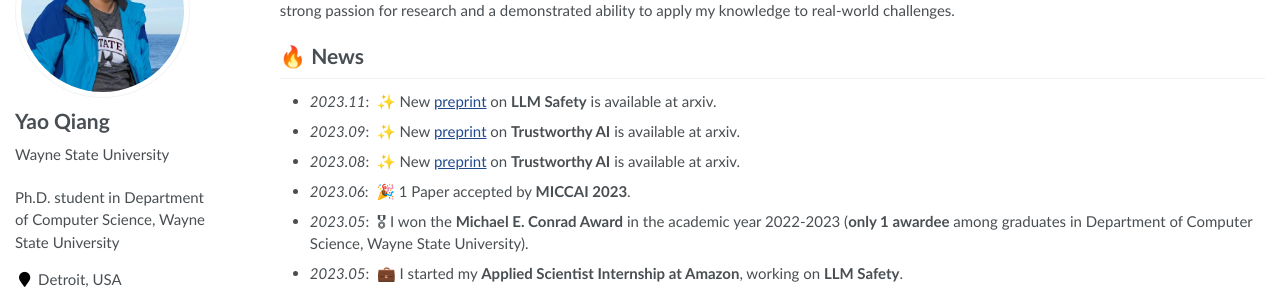
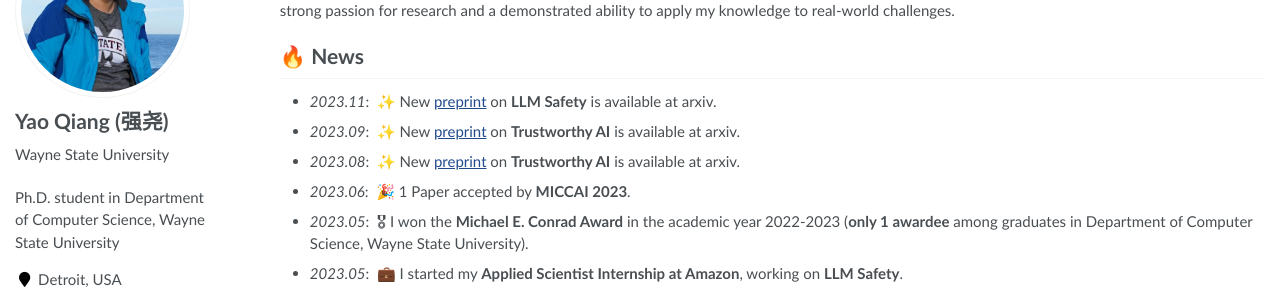
Before and after one commit to qiangyao1988/qiangyao1988.github.io, a Jekyll site: the page built from _pages/about.md, in a window 1280 px wide. Shown: the part 167-460 px from the top of the page. Built offline with Jekyll 4.4.1, drawn with Linux system fonts in a browser that asks for light colours.

Commit message:
Update _config.yml

```diff
--- a/_config.yml
+++ b/_config.yml
@@ -13,7 +13,7 @@ google_scholar_stats_use_cdn : false
 
 # Site Author
 author:
-  name             : "Yao Qiang"
+  name             : "Yao Qiang (强尧)"
   avatar           : "images/yao_web.png"
   bio              : "Wayne State University"
   location         : "Detroit, USA"
```
